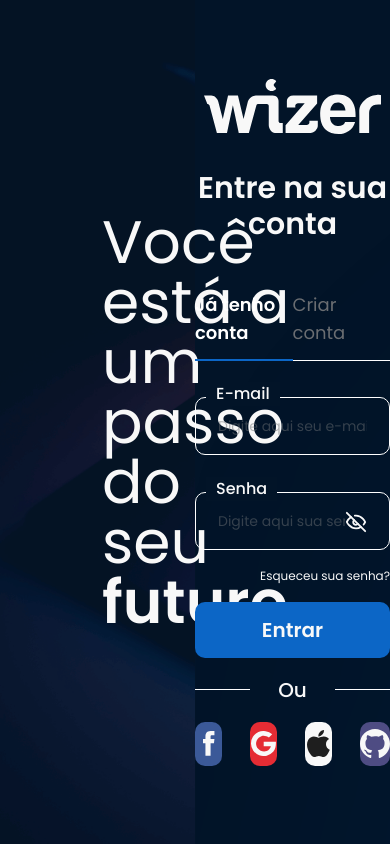
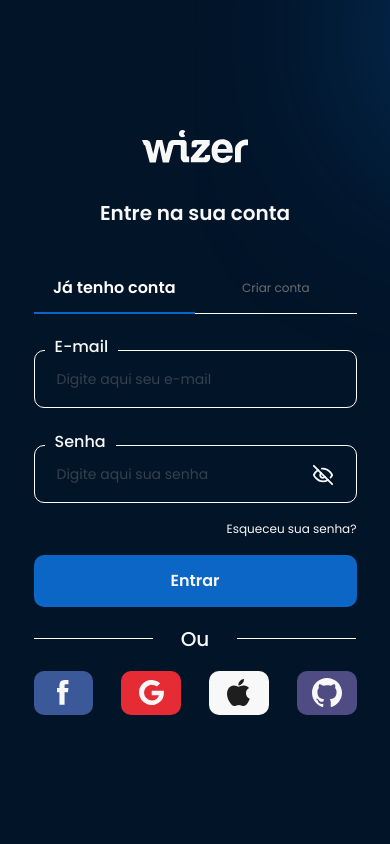
Before and after one commit to wizer-academy/wizer-core, a Next.js app: page /auth/sign-in in a window 390 px wide. Built offline with nearby package versions, Linux system fonts and the light colour scheme.

Commit message:
feat: add responsive pages

```diff
--- a/src/app/auth/layout.tsx
+++ b/src/app/auth/layout.tsx
@@ -13,18 +13,18 @@
   children: React.ReactNode
 }) {
   return (
-    <main className="grid min-h-screen w-full grid-cols-2">
-      <div className="flex justify-start bg-sign-in-hero-background bg-cover bg-no-repeat pl-[102px]">
+    <main className="flex min-h-screen w-full md:grid md:grid-cols-2">
+      <div className="hidden justify-start bg-sign-in-hero-background bg-cover bg-no-repeat pl-[102px] md:flex">
         <h1 className="my-auto max-w-[206px] text-6xl">
           Você está a um passo do seu <strong>futuro.</strong>
         </h1>
       </div>
 
-      <div className="relative flex w-full flex-col justify-center overflow-y-auto py-10">
-        <div className="absolute bottom-0 right-0 -z-20 min-h-screen w-full bg-background-blur bg-cover bg-no-repeat" />
+      <div className="relative flex w-full flex-col justify-center overflow-hidden md:py-10">
+        <div className="absolute -right-1/4 -top-1/3 -z-20 h-3/4 w-3/4 bg-background-blur bg-cover bg-no-repeat md:-right-1/3 md:top-[65%] " />
 
-        <div className="mx-auto flex w-full max-w-[453px] flex-col justify-center">
-          <Logo className="mx-auto" />
+        <div className="mx-auto flex w-full max-w-[387px] flex-col px-8 md:max-w-[453px]">
+          <Logo className="mx-auto h-[33px] w-[106px] md:h-[55px] md:w-[177px]" />
           <div className="mt-9 space-y-9">
             <SwitchHeader />
 
@@ -33,6 +33,7 @@
               <NavLink href="/auth/sign-up">Criar conta</NavLink>
             </nav>
           </div>
+
           <div>{children}</div>
 
           <footer className="mt-[18px] space-y-[18px]">
--- a/src/app/auth/sign-in/components/sign-in-form.tsx
+++ b/src/app/auth/sign-in/components/sign-in-form.tsx
@@ -48,7 +48,7 @@
   const hasFiledErrors = !!Object.values(errors).length
 
   return (
-    <form onSubmit={handleSubmit(handleSignIn)} className="mt-9 ">
+    <form onSubmit={handleSubmit(handleSignIn)} className="mt-9 w-full">
       <div className="space-y-[37px]">
         <div className="space-y-2">
           <InputRoot error={!!errors.email}>
--- a/src/app/auth/sign-up/components/sign-up-form.tsx
+++ b/src/app/auth/sign-up/components/sign-up-form.tsx
@@ -167,7 +167,7 @@
           <div className="flex gap-2">
             <Checkbox id="terms" checked={value} onCheckedChange={onChange} />
 
-            <label htmlFor="terms">
+            <label htmlFor="terms" className="text-sm lg:text-base">
               Eu concordo com os <a href="#">termos e condições</a>
             </label>
           </div>
--- a/src/app/auth/switch-header.tsx
+++ b/src/app/auth/switch-header.tsx
@@ -8,7 +8,7 @@
   const isSignIn = pathname === '/auth/sign-in'
 
   return (
-    <h2 className="text-center text-3xl font-semibold">
+    <h2 className="text-center text-xl font-semibold lg:text-3xl">
       {isSignIn ? '  Entre na sua conta' : 'Criar sua conta Wizer'}
     </h2>
   )
--- a/src/components/button.tsx
+++ b/src/components/button.tsx
@@ -3,7 +3,7 @@
 import { tv, type VariantProps } from 'tailwind-variants'
 
 const buttonVariants = tv({
-  base: 'inline-flex items-center justify-center rounded-[10px] text-xl font-semibold transition-colors focus-visible:outline-none focus-visible:ring-1 focus-visible:ring-primary disabled:pointer-events-none disabled:bg-[#32405B]',
+  base: 'inline-flex items-center justify-center rounded-[10px] md:text-xl font-semibold transition-colors focus-visible:outline-none focus-visible:ring-1 focus-visible:ring-primary disabled:pointer-events-none disabled:bg-[#32405B]',
   variants: {
     variant: {
       default: 'bg-primary hover:bg-primary/80',
--- a/src/components/nav-link.tsx
+++ b/src/components/nav-link.tsx
@@ -16,7 +16,7 @@
     <Link
       data-active={isActive}
       className={twMerge(
-        'relative flex w-full items-center justify-center py-[13px] text-lg text-[#6A6D71] transition-colors hover:text-white data-[active=true]:font-semibold data-[active=true]:text-white',
+        'relative flex w-full items-center justify-center py-[13px] text-xs text-[#6A6D71] transition-colors hover:text-white data-[active=true]:text-base data-[active=true]:font-semibold data-[active=true]:text-white md:text-lg md:data-[active=true]:text-lg',
         props.className,
       )}
       {...props}
```
Also changed, not shown: public/images/___background-blur.svg (added), public/images/background-blur.svg.
